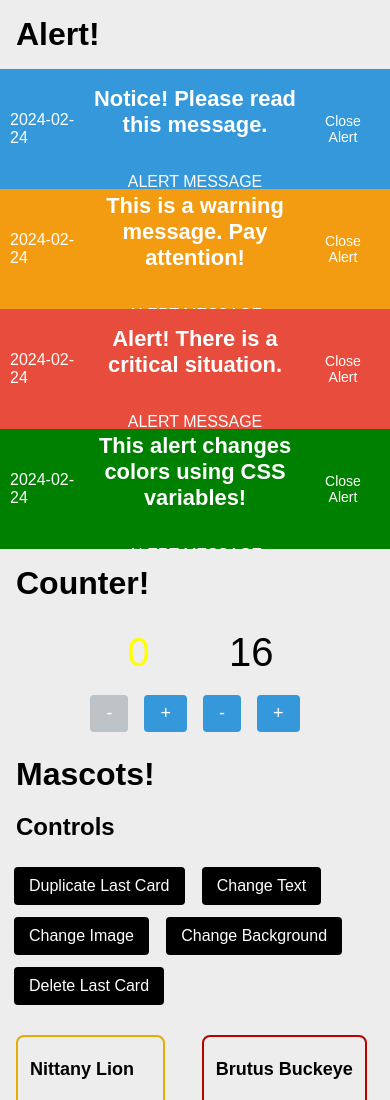
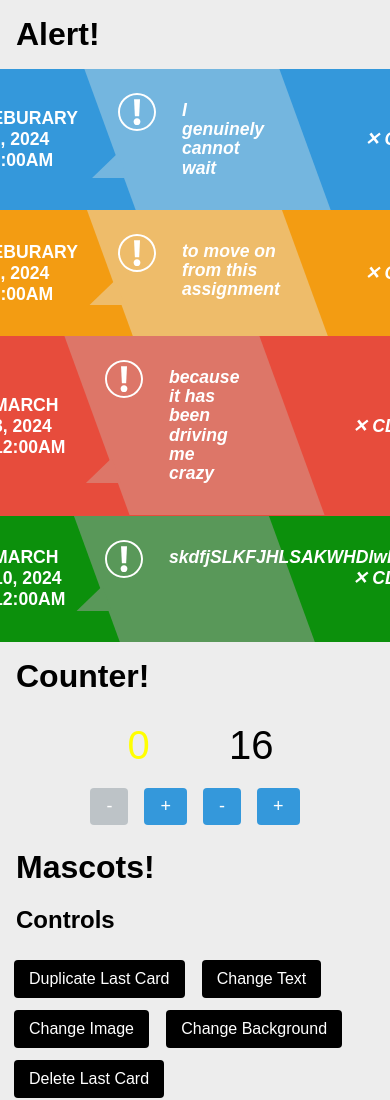
Before and after one commit to infodigger33/polaris-chip, a website with bundled scripts: page index.html in a window 390 px wide. Shown: the top 1100 px of the page. Built offline with nearby package versions, Linux system fonts and the light colour scheme.

Commit message:
Alert!
V3

```diff
--- a/index.html
+++ b/index.html
@@ -62,33 +62,29 @@
   <body>
     <h1>Alert!</h1>
 
-    <custom-alert status="notice" date="2024-02-24" sticky>
-      <h3 slot="title">Notice! Please read this message.</h3>
-      <p>ALERT MESSAGE</p>
-    </custom-alert>
+    <campus-alert sticky status="notice" date="Feburary 18, 2024 12:00AM">
+      I genuinely cannot wait
+    </campus-alert>
 
-    <custom-alert status="warning" date="2024-02-24">
-      <h3 slot="title">This is a warning message. Pay attention!</h3>
-      <p>ALERT MESSAGE</p>
-    </custom-alert>
+    <campus-alert status="warning" date="Feburary 25, 2024 12:00AM">
+      to move on from this assignment
+    </campus-alert>
 
-    <custom-alert status="alert" date="2024-02-24">
-      <h3 slot="title">Alert! There is a critical situation.</h3>
-      <p>ALERT MESSAGE</p>
-    </custom-alert>
+    <campus-alert status="alert" date="March 3, 2024 12:00AM">
+      because it has been driving me crazy
+    </campus-alert>
 
-    <custom-alert id="color-changing-alert" status="notice" date="2024-02-24">
-      <h3 slot="title">This alert changes colors using CSS variables!</h3>
-      <p>ALERT MESSAGE</p>
-    </custom-alert>
+    <campus-alert id="color-changing-alert" status="notice" date="March 10, 2024 12:00AM">
+      skdfjSLKFJHLSAKWHDlwHGO845etrdujfykgulhijo;kpl
+    </campus-alert>
 
     <script>
       const colorChangingAlert = document.getElementById('color-changing-alert');
-      colorChangingAlert.style.setProperty('--custom-alert-notice-bg', 'green');
-      colorChangingAlert.style.setProperty('--notice-text', 'white');
+      colorChangingAlert.style.setProperty('--general-background-color', '#0C900C');
+      colorChangingAlert.style.setProperty('--text-background-color', '#599859');
     </script>
 
-    <script type="module" src="./src/custom-alert.js"></script>
+    <script type="module" src="./src/campus-alert.js"></script>
 
     <confetti-container id="confetti">
       <h1>Counter!</h1>
--- /dev/null
+++ b/src/campus-alert.js
@@ -0,0 +1,234 @@
+import { LitElement, html, css } from 'lit';
+
+export class CampusAlert extends LitElement {
+  static get tag() {
+    return 'campus-alert';
+  }
+
+  constructor() {
+    super();
+    this.open = true;
+    this.sticky = false;
+    this.status = 'notice';
+    this.date = '';
+
+    // Check localStorage for the status and update if it's closed
+    if (localStorage.getItem('alertStatus') === 'closed') {
+      this.open = false;
+
+      this.style.setProperty('--display-type', 'none');
+      this.style.setProperty('--min-banner-height', '6.5vh');
+      this.style.setProperty('--display-other', 'flex');
+
+    } else {
+      this.open = true;
+
+      this.style.setProperty('--display-type', 'unset');
+      this.style.setProperty('--min-banner-height', '15vh');
+      this.style.setProperty('--display-other', 'none');
+    }
+  }
+
+  static get styles() {
+    return css`
+      :host {
+        display: flex;
+        --display-type: unset;
+        --display-other: none;
+        width: 100%;
+        min-height: var(--min-banner-height, 15vh);
+        overflow: hidden;
+      }
+
+      :host([sticky]) {
+        position: sticky;
+        top: 0;
+        z-index: 9999;
+      }
+
+      :host([status="notice"]) {
+        --general-background-color: #3498db;
+        --text-background-color: #74b6df;
+      }
+
+      :host([status="warning"]) {
+        --general-background-color: #f39c12;
+        --text-background-color: #eebc6a;
+      }
+
+      :host([status="alert"]) {
+        --general-background-color: #e74c3c;
+        --text-background-color: #dd7668;
+      }
+
+      .alert-container {
+        background-color: var(--general-background-color);
+        width: 100%;
+        display: flex;
+        justify-content: center;
+        align-items: center;
+      }
+
+      .left-section {
+        font-weight: bold;
+        color: white;
+        width: 150px;
+        text-transform: uppercase;
+        font-size: 1.1rem;
+        margin: 0 32px;
+        display: var(--display-type);
+      }
+
+      .middle-section {
+        background-color: var(--text-background-color);
+        width: 50%;
+        height: 100%;
+        transform: skew(20deg);
+        display: var(--display-type)
+      }
+
+      :host .middle-section:before {
+        border-bottom: 25px solid var(--text-background-color);
+      }
+
+      .middle-section-styles {
+        transform: skew(-20deg);
+        font-weight: bold;
+        display: flex;
+        position: relative;
+        height: 100%;
+      }
+
+      .middle-section:before {
+        content: " ";
+        width: 0;
+        height: 0;
+        position: absolute;
+        bottom: 2rem;
+        left: -2rem;
+        border-left: 35px solid transparent;
+        border-right: 0px solid transparent;
+      }
+
+      .middle-section-text, .middle-section-text slot {
+        padding: 32px 72px;
+        font-size: 1.1rem;
+        line-height: 1.2rem;
+        font-style: italic;
+        width: 100%;
+        color: #ffffff;
+      }
+
+      .exclamation-icon {
+        height: 75px;
+        position: absolute;
+        top: 24px;
+        left: 8px;
+      }
+
+      .right-section-text {
+        font-weight: bold;
+        color: white;
+        width: 150px;
+        text-transform: uppercase;
+        font-size: 1.1rem;
+        margin: 0 32px;
+        display: var(--display-type);
+      }
+
+      .closed-state {
+        font-weight: bold;
+        font-style: italic;
+        font-size: 1.1rem;
+        display: var(--display-other);
+        width: 100%;
+        height: 100%;
+        justify-content: center;
+        align-items: center;
+        color: white;
+      }
+
+      .closed-state button {
+        display: var(--display-other);
+      }
+
+      .closed-state button, #open-state button {
+        background: none;
+        font-weight: bold;
+        font-style: italic;
+        font-size: 1.1rem;
+        width: 100%;
+        height: 100%;
+        justify-content: center;
+        align-items: center;
+        color: white;
+        border: none;
+        cursor: pointer;
+      }
+    `;
+  }
+
+  toggleAlert() {
+    this.open = !this.open;
+
+    if (!this.open) {
+      localStorage.setItem('alertStatus', 'closed');
+      this.style.setProperty('--display-type', 'none');
+      this.style.setProperty('--min-banner-height', '6.5vh');
+      this.style.setProperty('--display-other', 'flex');
+
+      this.shadowRoot.querySelector('#open-button').focus();
+
+    } else {
+      localStorage.removeItem('alertStatus');
+      this.style.setProperty('--display-type', 'unset');
+      this.style.setProperty('--min-banner-height', '15vh');
+      this.style.setProperty('--display-other', 'none');
+
+      this.shadowRoot.querySelector('#close-button').focus();
+    }
+  }
+
+  render() {
+    return html`
+      <div class="alert-container" ?sticky="${this.sticky}">
+
+        <div class="closed-state">
+          <button id="open-button" @click="${this.toggleAlert}">ALERT</button>
+        </div>
+
+        <div class="left-section">
+          ${this.date}
+        </div>
+
+        <div class="middle-section">
+          <div class="middle-section-styles">
+            <div class="exclamation-icon">
+              <svg fill="#ffffff" height="38px" width="38px" version="1.1" id="Capa_1" xmlns="http://www.w3.org/2000/svg" xmlns:xlink="http://www.w3.org/1999/xlink" viewBox="0 0 27.963 27.963" xml:space="preserve"><g id="SVGRepo_bgCarrier" stroke-width="0"></g><g id="SVGRepo_tracerCarrier" stroke-linecap="round" stroke-linejoin="round"></g><g id="SVGRepo_iconCarrier"> <g> <g id="c129_exclamation"> <path d="M13.983,0C6.261,0,0.001,6.259,0.001,13.979c0,7.724,6.26,13.984,13.982,13.984s13.98-6.261,13.98-13.984 C27.963,6.259,21.705,0,13.983,0z M13.983,26.531c-6.933,0-12.55-5.62-12.55-12.553c0-6.93,5.617-12.548,12.55-12.548 c6.931,0,12.549,5.618,12.549,12.548C26.531,20.911,20.913,26.531,13.983,26.531z"></path> <polygon points="15.579,17.158 16.191,4.579 11.804,4.579 12.414,17.158 "></polygon> <path d="M13.998,18.546c-1.471,0-2.5,1.029-2.5,2.526c0,1.443,0.999,2.528,2.444,2.528h0.056c1.499,0,2.469-1.085,2.469-2.528 C16.441,19.575,15.468,18.546,13.998,18.546z"></path> </g> <g id="Capa_1_207_"> </g> </g> </g></svg>
+            </div>
+            <div class="middle-section-text">
+              <slot></slot>
+            </div>
+          </div>
+        </div>
+
+        <div class="right-section">
+          <div id="open-state" class="right-section-text">
+              <button id="close-button" @click="${this.toggleAlert}">✕ CLOSE</button>
+          </div>
+        </div>
+      </div>
+    `;
+  }
+
+  static get properties() {
+    return {
+      open: { type: Boolean, reflect: true },
+      sticky: { type: Boolean, reflect: true },
+      status: { type: String, reflect: true },
+      date: { type: String },
+    };
+  }
+}
+
+customElements.define(CampusAlert.tag, CampusAlert);
--- a/src/custom-alert.js
+++ /dev/null
@@ -1,139 +0,0 @@
-import { LitElement, html, css } from 'lit';
-
-export class CustomAlert extends LitElement {
-  static get tag() {
-    return 'custom-alert';
-  }
-
-  constructor() {
-    super();
-    this.open = true;
-    this.status = 'notice';
-    this.date = '';
-    this.sticky = false;
-
-    // Check localStorage for the status and update if it's closed
-    const storedStatus = localStorage.getItem('alertStatus');
-    if (storedStatus === 'closed') {
-      this.open = false;
-      this.style.setProperty('--custom-alert-height', '50px');
-    }
-  }
-
-  static get styles() {
-    return css`
-      :host([sticky]) {
-        position: sticky;
-        top: 0;
-        z-index: 1000;
-      }
-
-      :host([open]) .alert-content {
-        max-height: var(--custom-alert-height);
-      }
-
-      :host([status="notice"]) .alert-content {
-        background-color: var(--custom-alert-notice-bg, var(--custom-alert-bg, #3498db));
-      }
-
-      :host([status="warning"]) .alert-content {
-        background-color: var(--custom-alert-warning-bg, var(--custom-alert-bg, #f39c12));
-      }
-
-      :host([status="alert"]) .alert-content {
-        background-color: var(--custom-alert-alert-bg, var(--custom-alert-bg, #e74c3c));
-      }
-
-      .alert-content {
-        padding: 10px;
-        height: var(--custom-alert-height, 100px);
-        overflow: hidden;
-        transition: all 0.3s ease;
-        color: #fff;
-
-        display: flex;
-        align-items: center;
-        justify-content: space-between;
-      }
-
-      .closed .alert-content {
-        height: var(--custom-alert-closed-height, var(--custom-alert-height, 50px));
-      }
-
-      .left-section,
-      .right-section {
-        flex: 1;
-      }
-
-      .middle-section {
-        flex: 3;
-        display: flex;
-        flex-direction: column;
-        justify-content: center;
-        align-items: center;
-      }
-
-      /* Adjust styles for text content inside the middle-section */
-      .middle-section slot {
-        text-align: center;
-      }
-
-      .right-section {
-        display: flex;
-        justify-content: flex-end;
-      }
-
-      .toggle-button, .toggle-button:focus {
-        cursor: pointer;
-        border: none;
-        background: none;
-        color: #fff;
-        font-size: 14px;
-      }
-    `;
-  }
-
-  toggleAlert() {
-    this.open = !this.open;
-
-    if (!this.open) {
-      this.style.setProperty('--custom-alert-height', '50px');
-      localStorage.setItem('alertStatus', 'closed');
-    } else {
-      this.style.removeProperty('--custom-alert-height');
-      localStorage.removeItem('alertStatus');
-    }
-  }
-
-  render() {
-    return html`
-      <div class="alert-content ${this.open ? '' : 'closed'}" ?sticky="${this.sticky}">
-        <div class="left-section">
-          <div class="date">${this.date}</div>
-        </div>
-
-        <div class="middle-section">
-          <h3><slot name="title"></slot></h3>
-          ${this.open ? html`<slot></slot>` : ''}
-        </div>
-
-        <div class="right-section">
-          <button class="toggle-button" @click="${this.toggleAlert}">
-            ${this.open ? 'Close' : 'Open'} Alert
-          </button>
-        </div>
-      </div>
-    `;
-  }
-
-  static get properties() {
-    return {
-      open: { type: Boolean, reflect: true },
-      status: { type: String },
-      date: { type: String },
-      sticky: { type: Boolean, reflect: true },
-    };
-  }
-}
-
-customElements.define(CustomAlert.tag, CustomAlert);
```
